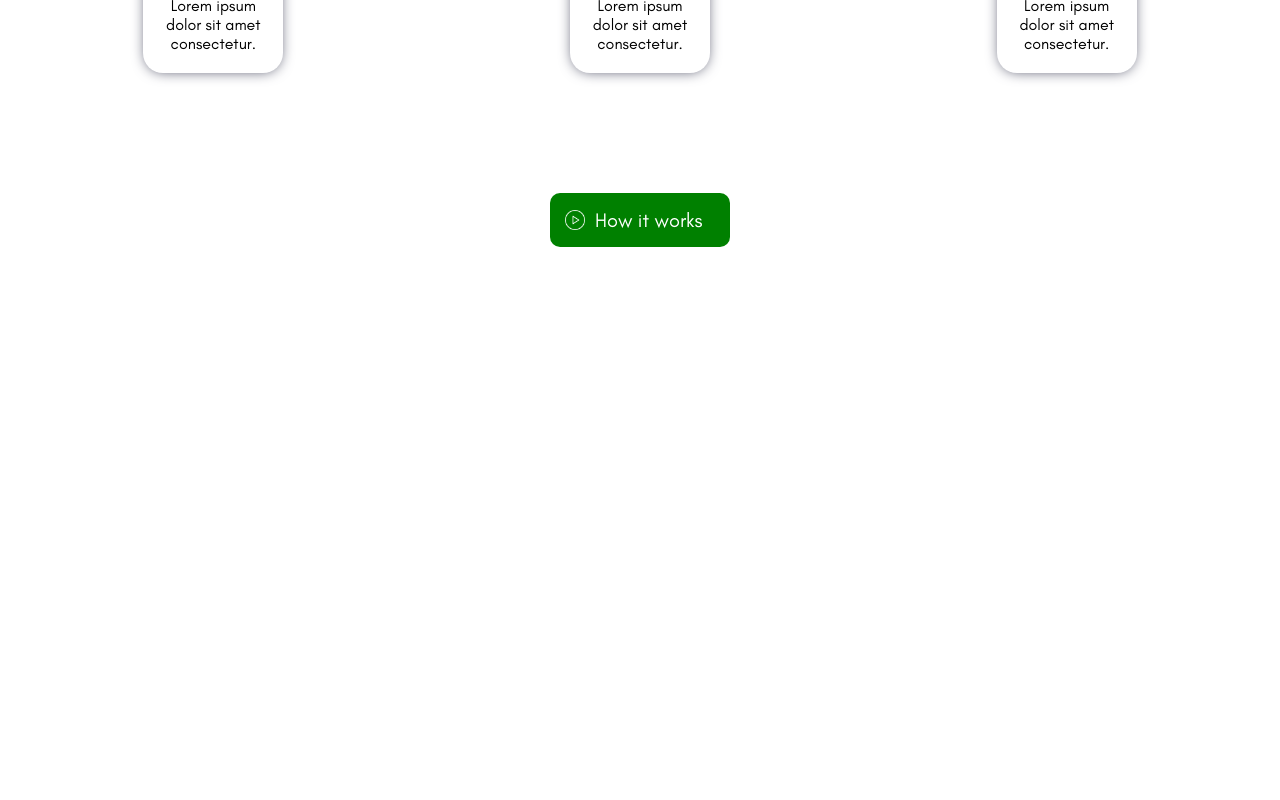
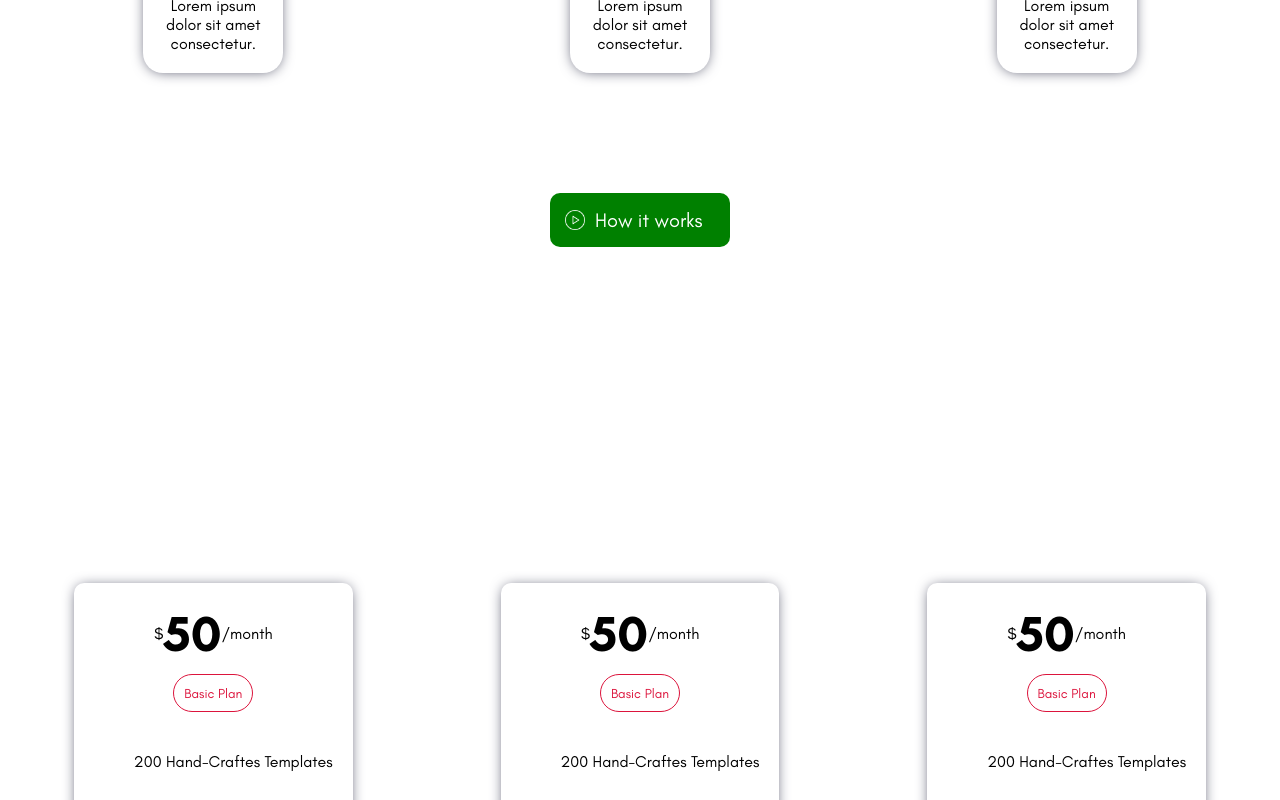
Before and after one commit to vladian95/react-website, a React (Create React App) app: page / in a window 1280 px wide. Shown: the part 2000-2800 px from the top of the page. Before the commit the page ends 2400 px from the top, so only its background shows below. Built offline with nearby package versions, Linux system fonts and the light colour scheme.

Commit message:
added price and price card

```diff
--- a/src/App.jsx
+++ b/src/App.jsx
@@ -3,6 +3,7 @@ import Navbar from './components/Navbar';
 import Intro from './components/Intro';
 import Feature from './components/Feature';
 import Service from './components/Service';
+import Price from './components/Price';
 
 const Container = styled.div`
   height: 100vh;
@@ -52,6 +53,9 @@ function App() {
       <Container>
         <Service />
       </Container>
+      <Container>
+        <Price />
+      </Container>
     </>
   );
 }
--- /dev/null
+++ b/src/components/Price.jsx
@@ -0,0 +1,22 @@
+import React from 'react';
+import styled from 'styled-components';
+import PriceCard from './PriceCard';
+
+const Container = styled.div`
+  height: 100%;
+  display: flex;
+  align-items: center;
+  justify-content: space-around;
+`;
+
+const Price = () => {
+  return (
+    <Container>
+      <PriceCard />
+      <PriceCard />
+      <PriceCard />
+    </Container>
+  );
+};
+
+export default Price;
--- /dev/null
+++ b/src/components/PriceCard.jsx
@@ -0,0 +1,72 @@
+import React from 'react';
+import styled from 'styled-components';
+
+const Container = styled.div`
+  margin: 0px 10px;
+  padding: 20px;
+  -webkit-box-shadow: 0px 1px 14px -3px rgba(66, 68, 90, 1);
+  -moz-box-shadow: 0px 1px 14px -3px rgba(66, 68, 90, 1);
+  box-shadow: 0px 1px 14px -3px rgba(66, 68, 90, 1);
+  background-color: #fff;
+  border-radius: 10px;
+  display: flex;
+  flex-direction: column;
+  align-items: center;
+`;
+
+const PriceContainer = styled.div`
+  display: flex;
+  justify-content: space-between;
+  align-items: center;
+`;
+
+const Price = styled.span`
+  font-weight: bold;
+  font-size: 50px;
+`;
+
+const Type = styled.button`
+  padding: 10px;
+  margin: 10px 0px;
+  border: 1.5px solid crimson;
+  border-radius: 20px;
+  color: crimson;
+  background-color: #fff;
+`;
+
+const List = styled.ul`
+  list-style: none;
+`;
+const ListItem = styled.li`
+  margin: 30px 0px;
+`;
+const Button = styled.button`
+  border: none;
+  background-color: darkblue;
+  color: #fff;
+  font-size: 16px;
+  padding: 15px;
+  font-weight: bold;
+  border-radius: 10px;
+  cursor: pointer;
+`;
+
+const PriceCard = () => {
+  return (
+    <Container>
+      <PriceContainer>
+        $<Price>50</Price>/month
+      </PriceContainer>
+      <Type>Basic Plan</Type>
+      <List>
+        <ListItem>200 Hand-Craftes Templates</ListItem>
+        <ListItem>Exclusive Support</ListItem>
+        <ListItem>50+ prebuild Websites</ListItem>
+        <ListItem>Premium Plugins</ListItem>
+      </List>
+      <Button>Join Now</Button>
+    </Container>
+  );
+};
+
+export default PriceCard;
```
